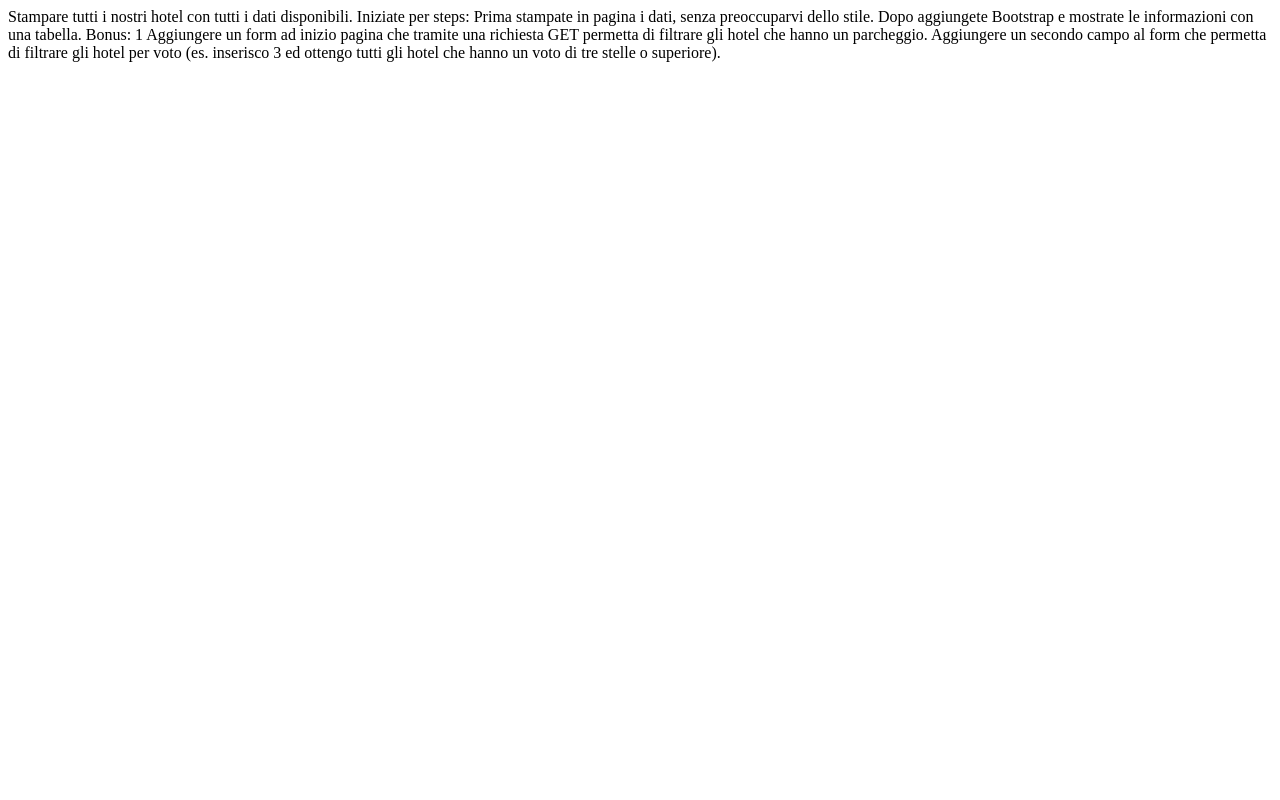
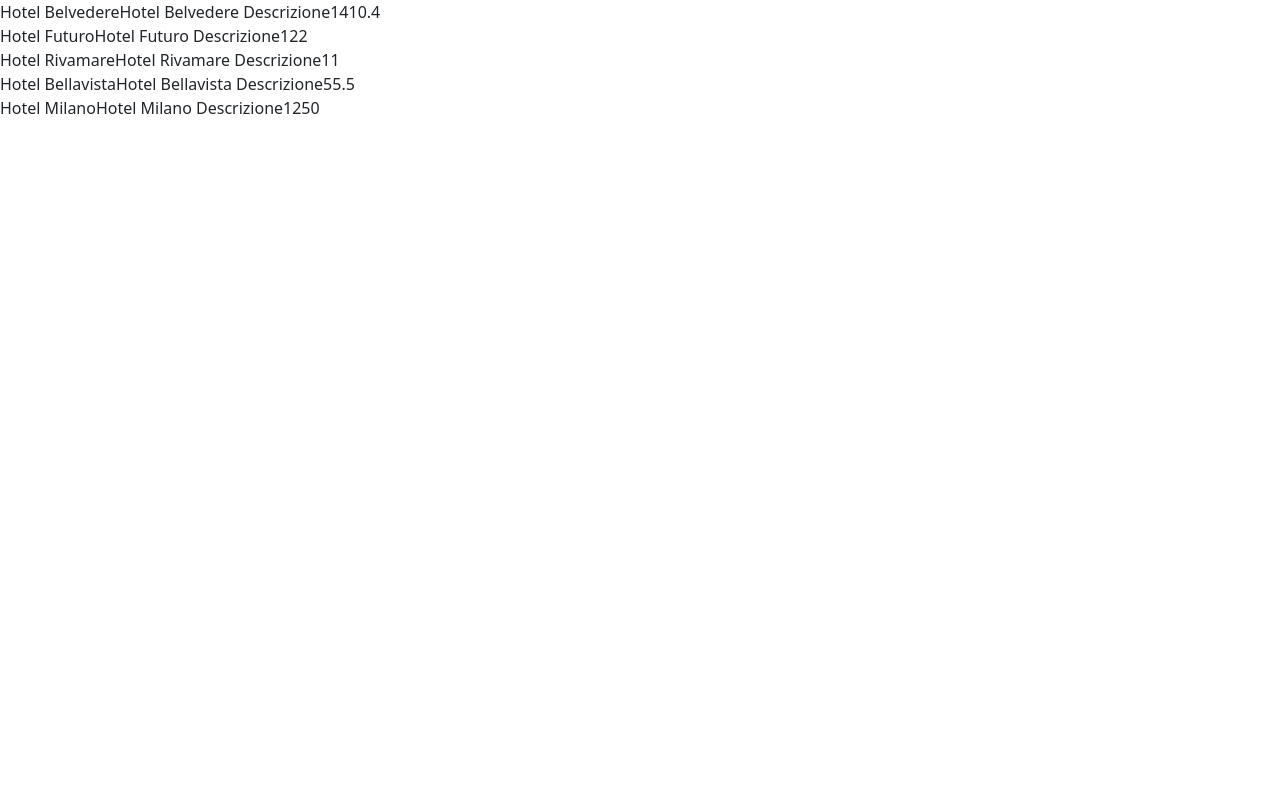
Before and after one commit to SimoneBaca/php-hotel, a PHP site: page / in a window 1280 px wide. Run offline with PHP 8.4, Linux system fonts and the light colour scheme.

Commit message:
add hotels list using echo

```diff
--- a/index.php
+++ b/index.php
@@ -39,13 +39,30 @@
     ],
 
 ];
+foreach($hotels as $hotel){
+    //var_dump($hotel);
 
+    echo $hotel['name'];
+    echo $hotel['description'];
+    echo $hotel['parking'];
+    echo $hotel['vote'];
+    echo $hotel['distance_to_center'] . '<br>' ;
+
+}
 ?>
-Stampare tutti i nostri hotel con tutti i dati disponibili.
-Iniziate per steps:
-Prima stampate in pagina i dati, senza preoccuparvi dello stile.
-Dopo aggiungete Bootstrap e mostrate le informazioni con una tabella.
-Bonus: 1
-Aggiungere un form ad inizio pagina che tramite una richiesta GET permetta di filtrare gli hotel che hanno un parcheggio.
-Aggiungere un secondo campo al form che permetta di filtrare gli hotel per voto
-(es. inserisco 3 ed ottengo tutti gli hotel che hanno un voto di tre stelle o superiore).
+
+<!DOCTYPE html>
+<html lang="en">
+
+<head>
+    <meta charset="UTF-8">
+    <meta http-equiv="X-UA-Compatible" content="IE=edge">
+    <meta name="viewport" content="width=device-width, initial-scale=1.0">
+    <title>Document</title>
+    <link href="https://cdn.jsdelivr.net/npm/bootstrap@5.2.3/dist/css/bootstrap.min.css" rel="stylesheet" integrity="sha384-rbsA2VBKQhggwzxH7pPCaAqO46MgnOM80zW1RWuH61DGLwZJEdK2Kadq2F9CUG65" crossorigin="anonymous">
+</head>
+<body>
+
+</body>
+
+</html>
```
Lines whose indentation alone changed are shown as unchanged.
